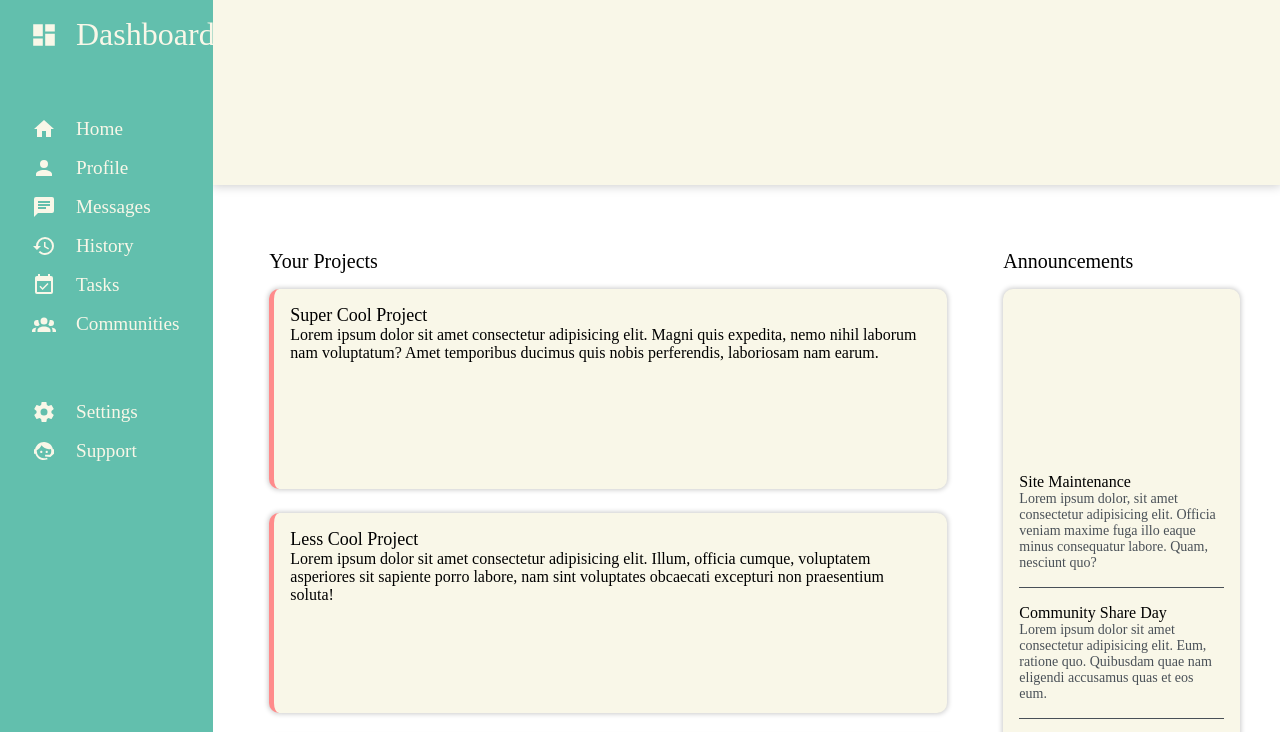
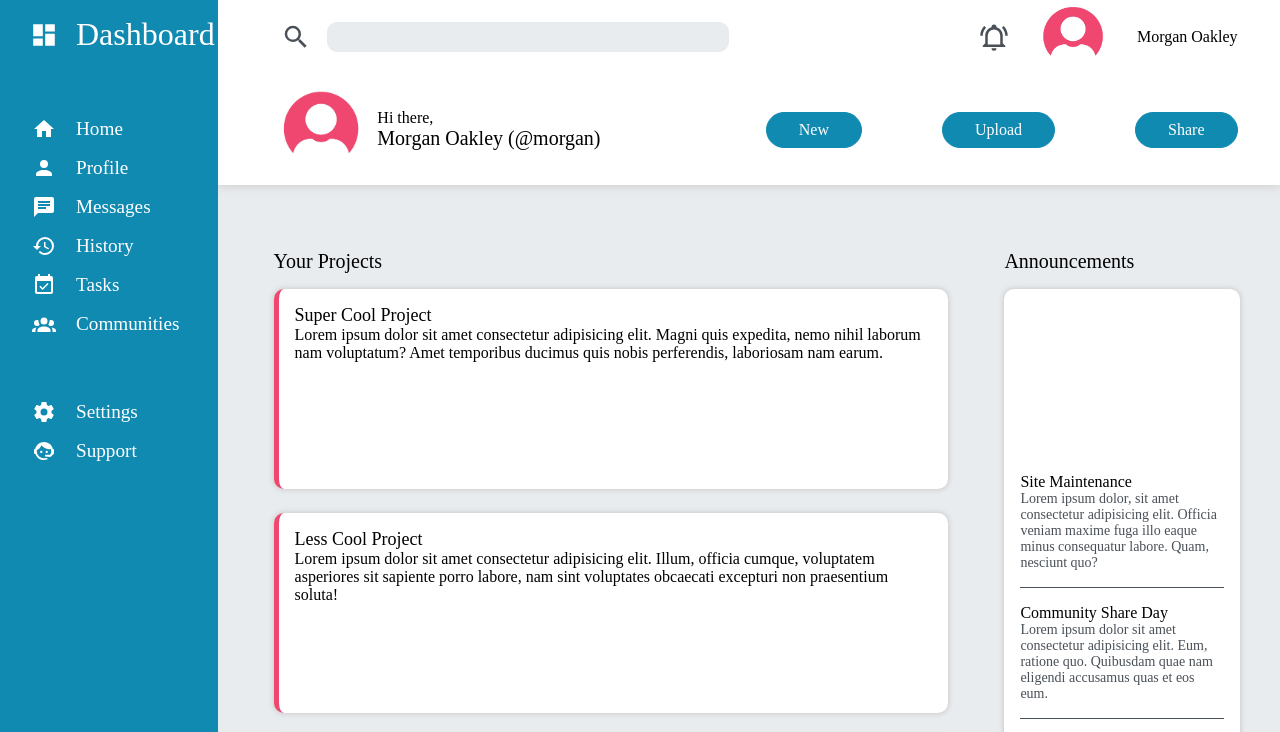
Before and after one commit to MohamedMahgoub04/admin-dashboard, a plain HTML site: page index.html in a window 1280 px wide. Shown: the top 732 px of the page. Drawn offline with Linux system fonts and the light colour scheme.

Commit message:
Style header

```diff
--- a/index.html
+++ b/index.html
@@ -11,7 +11,40 @@
 </head>
 <body>
 
- <header></header>
+ <header>
+
+  <div id="search">
+   <svg style="width:30px;height:30px" viewBox="0 0 24 24">
+    <path fill="currentColor"
+     d="M9.5,3A6.5,6.5 0 0,1 16,9.5C16,11.11 15.41,12.59 14.44,13.73L14.71,14H15.5L20.5,19L19,20.5L14,15.5V14.71L13.73,14.44C12.59,15.41 11.11,16 9.5,16A6.5,6.5 0 0,1 3,9.5A6.5,6.5 0 0,1 9.5,3M9.5,5C7,5 5,7 5,9.5C5,12 7,14 9.5,14C12,14 14,12 14,9.5C14,7 12,5 9.5,5Z" />
+   </svg>
+   <input type="search" name="" id="">
+  </div>
+
+  <div id="account">
+   <svg style="width:30px;height:30px" viewBox="0 0 24 24">
+    <path fill="currentColor"
+     d="M10,21H14A2,2 0 0,1 12,23A2,2 0 0,1 10,21M21,19V20H3V19L5,17V11C5,7.9 7.03,5.17 10,4.29C10,4.19 10,4.1 10,4A2,2 0 0,1 12,2A2,2 0 0,1 14,4C14,4.1 14,4.19 14,4.29C16.97,5.17 19,7.9 19,11V17L21,19M17,11A5,5 0 0,0 12,6A5,5 0 0,0 7,11V18H17V11M19.75,3.19L18.33,4.61C20.04,6.3 21,8.6 21,11H23C23,8.07 21.84,5.25 19.75,3.19M1,11H3C3,8.6 3.96,6.3 5.67,4.61L4.25,3.19C2.16,5.25 1,8.07 1,11Z" />
+   </svg>
+   <img src="pp-magenta.gif" alt="">
+   <p>Morgan Oakley</p>
+  </div>
+
+  <div id="welcome">
+   <img src="pp-magenta.gif" alt="">
+   <div id="hi">
+    <p>Hi there,</p>
+    <h4>Morgan Oakley (@morgan)</h4>
+   </div>
+  </div>
+
+  <div id="btns">
+   <button>New</button>
+   <button>Upload</button>
+   <button>Share</button>
+  </div>
+
+ </header>
 
  <aside>
 
--- a/styles.css
+++ b/styles.css
@@ -7,10 +7,10 @@
 }
 
 :root{
- --main: #62bfad;
- --secondary: #ff8b8b;
- --tertiary: #f9f7e8;
- --white: #fff;
+ --main: #118ab2;
+ --secondary: #ef476f;
+ --tertiary: #fff;
+ --white: #e9ecef;
  --black: #212529;
  --grey: #495057;
 }
@@ -24,6 +24,7 @@ body{
  grid-template: 185px auto / 1fr 5fr;
  grid-template-areas: "aside header" "aside main";
  overflow-x: hidden;
+ position: relative;
 }
 
 header{
@@ -34,7 +35,8 @@ header{
  box-shadow: 0 0 10px 1px #ccc;
 }
 aside{
- position: sticky;
+ /* position: fixed; */
+ top: 0;
  padding-top: 1rem;
  display: flex;
  flex-direction: column;
@@ -42,6 +44,8 @@ aside{
  grid-area: aside;
  background-color: var(--main);
  z-index: 1;
+ width: 17vw;
+ height: 100%;
 }
 #dashboard{
  position: relative;
@@ -71,7 +75,8 @@ aside{
 }
 .aside-item:hover *{
  transition: 0.3s;
- color: var(--black);
+ color: purple;
+ /* background-color: #495057; */
 }
 .aside-item > svg, .aside-item > p, .aside-item > h2{
  color: var(--tertiary);
@@ -93,6 +98,7 @@ aside{
 main{
  display: grid;
  grid-template: 1fr 1fr / 3fr 1fr;
+ /* grid-template: 50% 50% / 75% 25%; */
  grid-template-areas: "projects announcements" "projects trending";
  gap: 2.5rem;
  padding-top: 2.5rem;
@@ -134,25 +140,18 @@ section *{
 #trending{
  grid-area: trending;
 }
+
+/* ----- Projects Section ----- */
 #cards-div{
  display: grid;
  grid-auto-rows: 1fr;
  grid-template: 1fr / repeat(auto-fit, minmax(400px, 1fr));
- /* gap: 1rem; */
- /* justify-content: space-around; */
  padding: 1rem;
  gap: 1.5rem;
- /* row-gap: 0; */
- /* justify-content: center;
- align-content: center; */
- /* align-content: center; */
- /* justify-self: center; */
 }
 .card{
  background-color: var(--tertiary);
  border-radius: 10px;
- /* box-shadow: 0px 0px 0px 3px var(--secondary);
- clip-path: inset(0 15px 0 0); */
  border-left: 5px solid var(--secondary);
  padding: 1rem;
  height: 200px;
@@ -164,45 +163,39 @@ section *{
  font-weight: 500;
 }
 
+/* ----- Announcements Section ----- */
 #announcements *{
  /* border: 1px solid purple; */
 }
-
 #anc-container{
  background-color: var(--tertiary);
  border-radius: 10px;
  /* margin: 0 auto; */
- /* width: 90%; */
  display: flex;
  flex-direction: column;
- /* justify-content: space-between; */
  justify-content: center;
  gap: 1rem;
  padding: 1rem;
  margin-top: 1rem;
  box-shadow: 0 0 5px 1px #ccc;
 }
-
 .anc > h6{
  font-size: 16px;
  font-weight: 500;
 }
-
 .anc > p{
  font-size: 14px;
 }
-
 .hr{
  height: 1px;
  border: none;
- /* border: 1px solid var(--grey); */
  background-color: var(--grey);
- /* width: 50%; */
 }
 #anc-container > hr, .anc > p, .hr{
  color: var(--grey);
 }
 
+/* ----- Trending section ----- */
 #trend-container{
  padding: 1rem;
  margin-top: 1rem;
@@ -241,3 +234,100 @@ section *{
  color: var(--grey);
  font-size: 14px;
 }
+
+/* ----- Header ----- */
+header{
+ display: grid;
+ grid-template: 40% 60% / 60% 40%;
+}
+header *{
+ /* border: 1px solid green; */
+}
+
+#search{
+ display: flex;
+ flex-direction: row;
+ justify-content: flex-start;
+ align-items: center;
+ gap: 1rem;
+ padding-left: 10%;
+}
+#search > svg{
+ color: var(--grey);
+}
+#search > input{
+ border-radius: 10px;
+ height: 30px;
+ width: 70%;
+ border: 1px solid var(--white);
+ padding-left: 1rem;
+ /* box-shadow: 0 0 2px 0px var(--grey); */
+ background-color: var(--white);
+}
+#search > input:focus{
+ outline: none;
+}
+/*  */
+#account{
+ display: flex;
+ flex-direction: row;
+ align-items: center;
+ justify-content: flex-end;
+ gap: 2rem;
+ padding-right: 10%;
+}
+#account > svg{
+ color: var(--grey);
+}
+#account > img{
+ height: 90%;
+ width: auto;
+}
+#account > p{
+ font-weight: 500;
+}
+/*  */
+#welcome{
+ display: flex;
+ flex-direction: row;
+ align-items: center;
+ padding-left: 10%;
+ gap: 1rem;
+}
+#welcome > img{
+ width: 80px;
+ /* height: 50%; */
+}
+#welcome h4{
+ font-size: 20px;
+ font-weight: 500;
+}
+#welcome p{
+ font-weight: 400;
+}
+/*  */
+#btns{
+ display: flex;
+ flex-direction: row;
+ justify-content: flex-end;
+ align-items: center;
+ gap: 5rem;
+ padding-right: 10%;
+}
+#btns button{
+ transition: 0.1s;
+ font-size: 16px;
+ font-weight: 500;
+ padding: 0.5rem 2rem;
+ border-radius: 20px;
+ background-color: var(--main);
+ color: var(--tertiary);
+ border: 1px solid var(--main);
+ /* gap: 1rem; */
+}
+#btns button:hover{
+ transition: 0.1s;
+ cursor: pointer;
+ background-color: #0d6886;
+ border: 1px solid #0d6886;
+}
```
Also changed, not shown: account-group.svg (deleted), account.svg (deleted), calendar-check.svg (deleted), cog.svg (deleted), face-agent.svg (deleted), history.svg (deleted), home.svg (deleted), message-text.svg (deleted), view-dashboard.svg (deleted).
